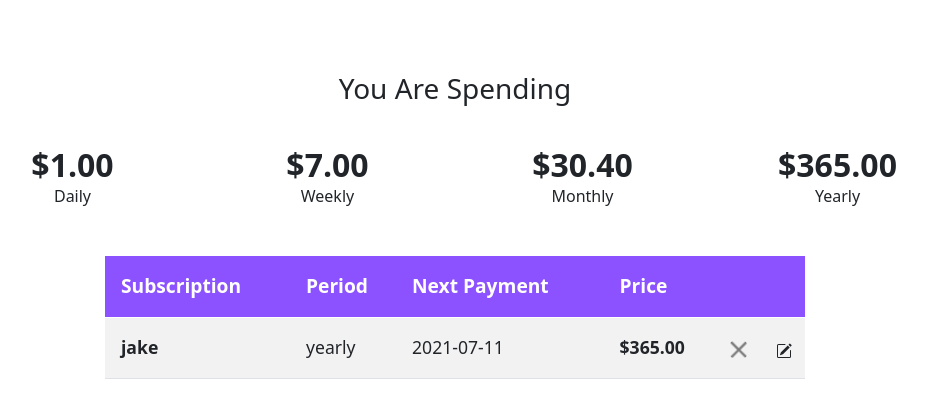
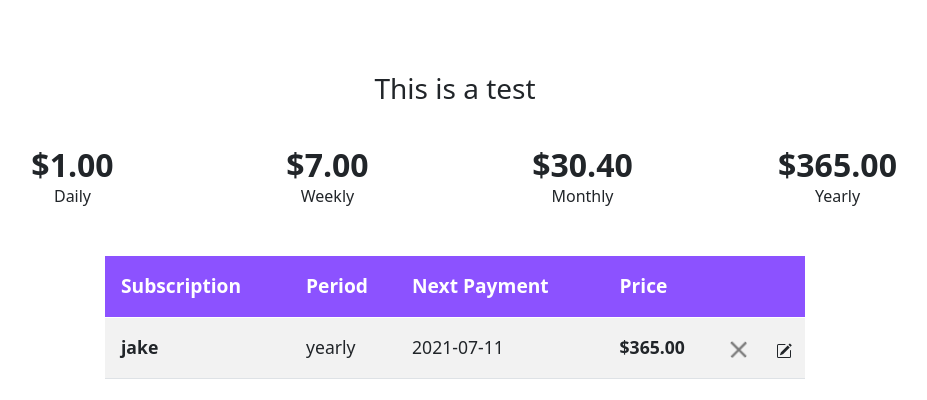
Before and after one commit to jakeclifford/subzennew, a Flask app: page / in a window 1280 px wide. Shown: the part 58-458 px from the top of the page, without its empty margins (185-1112 px from the left). Run offline with Flask 2, Linux system fonts and the light colour scheme; data comes from the database, SQL or seed files in the repository.

Commit message:
test changes

```diff
--- a/templates/index.html
+++ b/templates/index.html
@@ -3,7 +3,7 @@
 {% block main %}
 
 <div class="container costs">
-    <h3>You Are Spending</h3>
+    <h3>This is a test</h3>
     <div class="row">
       <div class="col">
           <h2>{{ daily_cost | usd }}</h2>
```
Also changed, not shown: 1 other file.
